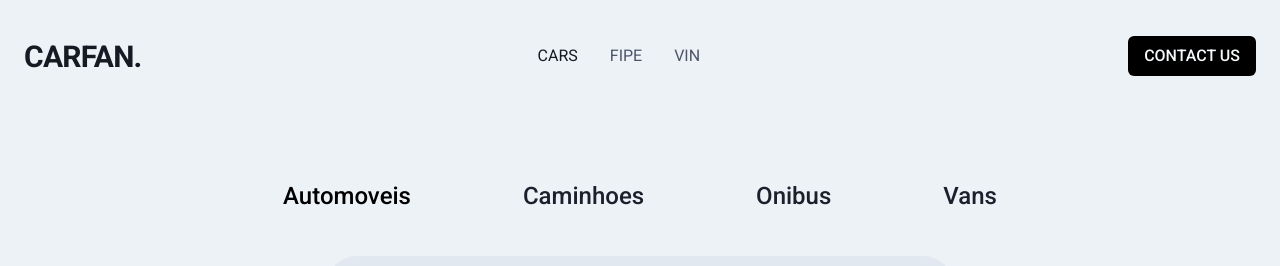
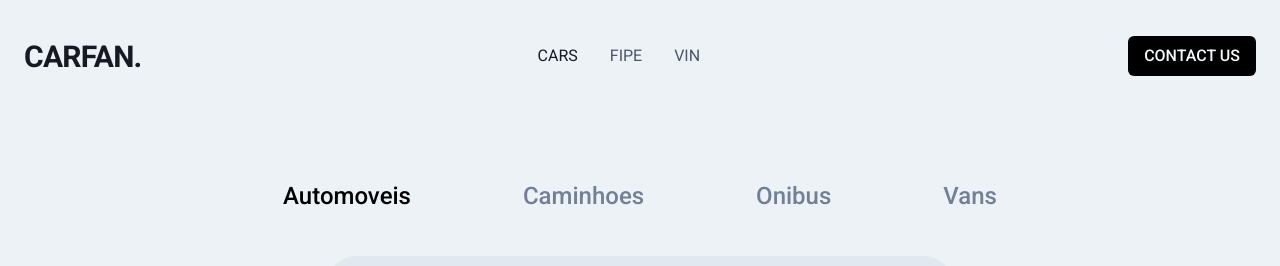
Before and after one commit to ykhost/next.js-mercedes-benz, a Next.js app: page / in a window 1280 px wide. Shown: the top 266 px of the page. Built offline with nearby package versions, Linux system fonts and the light colour scheme.

Commit message:
refactor(Home page): Search selectors working properly

```diff
--- a/src/components/ActiveButton.tsx
+++ b/src/components/ActiveButton.tsx
@@ -9,7 +9,7 @@ export function ActiveButton ({ children, isActive }: ActiveButtonProps) {
   return (
     <>
       {cloneElement(children, {
-        color: isActive? 'black' : 'gray.600'
+        color: isActive? 'black' : 'gray.500'
       })}
     </>
   )
--- a/src/components/Home/Options/index.tsx
+++ b/src/components/Home/Options/index.tsx
@@ -1,6 +1,7 @@
-import { Flex, HStack, Button } from "@chakra-ui/react";
+import { Flex, HStack } from "@chakra-ui/react";
 import { typeSearch } from "../../../Interfaces/searchType";
-import { ActiveButton } from "../../ActiveButton";
+import { Button } from "./Button";
+
 
 
 interface OptionsProps {
@@ -8,9 +9,42 @@ interface OptionsProps {
   typeSearch: typeSearch;
 }
 
+interface ButtonProps {
+  name: string;
+  vehicleType: typeSearch;
+  isActive: boolean
+}
+
+const buttons: ButtonProps[] = [
+  { name: "Automoveis",
+    vehicleType: "automobiles",
+    isActive: false
+  },
+  { name: "Caminhoes",
+    vehicleType: "trucks",
+    isActive: false
+  },
+  { name: "Onibus",
+    vehicleType: "bus",
+    isActive: false
+  },
+  { name: "Vans",
+    vehicleType: "vans",
+    isActive: false
+  },
+]
+
 export function Options ({ typeSearch, handleSelectSearch }: OptionsProps) {
 
-
+  const showButtons = buttons.map(button => {
+    if (typeSearch === button.vehicleType) {
+      return {
+        ...button,
+        isActive: true
+      }
+    }
+    return button
+  })
 
   return (
     <Flex
@@ -23,47 +57,18 @@ export function Options ({ typeSearch, handleSelectSearch }: OptionsProps) {
         fontWeight="medium"
         color="gray.500"
       >
-        <ActiveButton isActive={true}>
+
+        {showButtons.map(button => (
           <Button
-            fontSize={["1.1rem","1.5rem"]}
-            fontWeight="medium"
-            _hover={{ bg: "inherit", color: "black" }}
-            _focus={{
+            key={button.name}
+            handleSelectSearch={handleSelectSearch}
+            isActive={button.isActive}
+            vehicleType={button.vehicleType}
+          >
+            {button.name}
+          </Button>
+        ))}
 
-            }}
-            onClick={() => handleSelectSearch("automobiles")}
-          >
-            Automoveis
-          </Button>
-        </ActiveButton>
-
-        <Button
-          fontSize={["1.1rem","1.5rem"]}
-          fontWeight="medium"
-          _hover={{ bg: "inherit", color: "black" }}
-          _focus={{}}
-          onClick={() => handleSelectSearch("trucks")}
-        >
-          Caminhoes
-        </Button>
-
-        <Button
-          fontSize={["1.1rem","1.5rem"]}
-          fontWeight="medium"
-          _focus={{}}
-
-          onClick={() => handleSelectSearch("bus")}
-        >
-          Onibus
-        </Button>
-
-        <Button
-          fontSize={["1.1rem","1.5rem"]}
-          fontWeight="medium"
-          onClick={() => handleSelectSearch("vans")}
-        >
-          Vans
-        </Button>
       </HStack>
     </Flex >
   )
```
